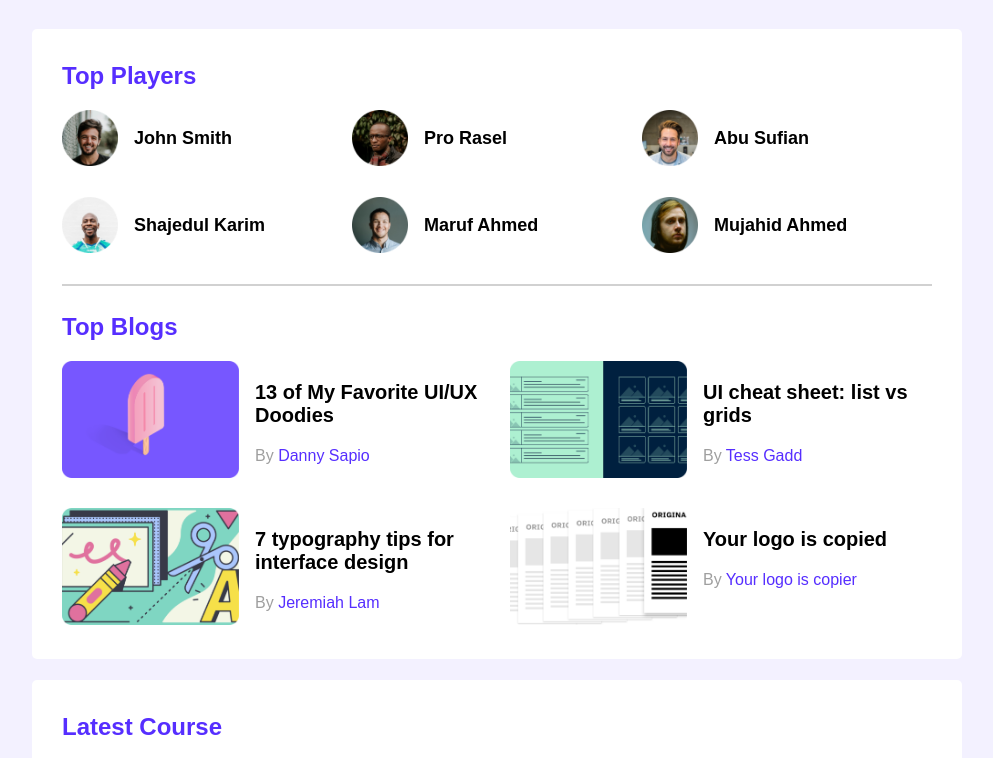
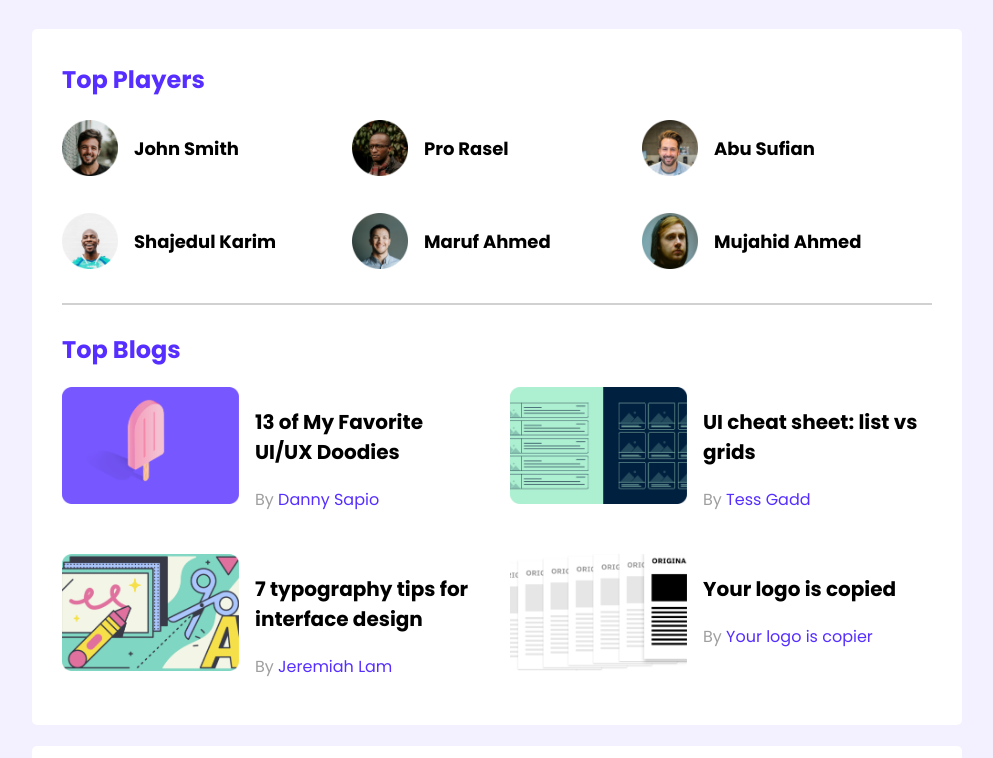
Before and after one commit to coder-Jahirul-Islam/leader-board-CSS, a plain HTML site: page index.html in a window 1280 px wide. Shown: the top 758 px of the page, without its empty margins (143-1136 px from the left). Drawn offline with Linux system fonts and the light colour scheme.

Commit message:
added font-poppins

```diff
--- a/styles/style.css
+++ b/styles/style.css
@@ -1,8 +1,10 @@
 /* poppins font */
+@import url('https://fonts.googleapis.com/css2?family=Poppins:ital,wght@0,300;0,400;0,500;0,600;0,700;1,200;1,300;1,400;1,500;1,600&display=swap');
 
 /* default style start */
+
 body{
-    font-family:sans-serif;
+    font-family: 'Poppins', sans-serif;
     background-color: #F3F1FF;
 }
 main{
@@ -92,12 +94,6 @@ hr{
 /* top blogs end */
 
 
-
-
-
-
-
-
 /* Latest Course start  */
 .courses{
     display: grid;
@@ -140,6 +136,7 @@ hr{
 }
 
 /* Latest Course end  */
+
 
 
 /* Media Queries Responsive start */
@@ -186,5 +183,4 @@ hr{
      }
 }
 
-
 /* Responsive end */
```
